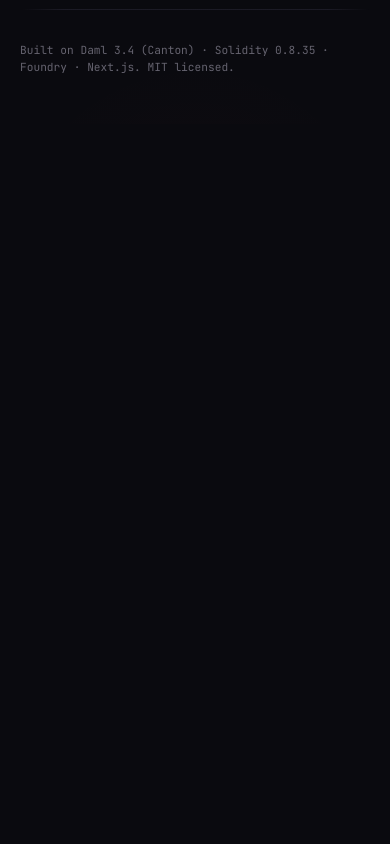
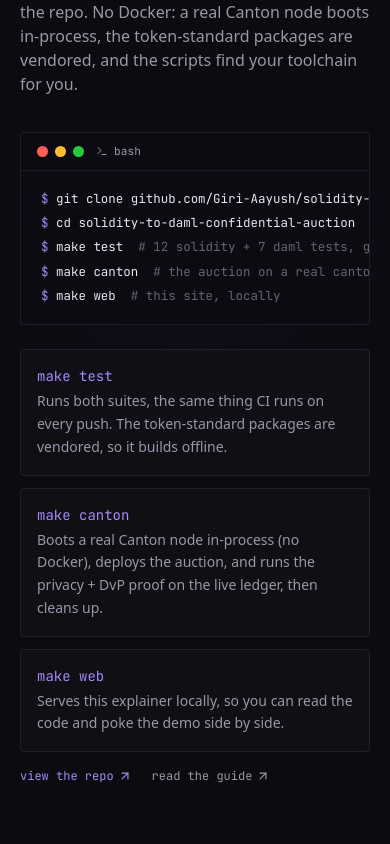
Before and after one commit to Giri-Aayush/solidity-to-daml-confidential-auction, a Next.js app in the folder frontend/: page / in a window 390 px wide. Shown: the part 6560-7404 px from the top of the page. Before the commit the page ends 6684 px from the top, so only its background shows below. Built offline with nearby package versions, Linux system fonts and the light colour scheme; a web font is replaced by a local one.

Commit message:
add a run-it-yourself section to the site
closes the loop from understanding to doing: a terminal block with the
three make commands and a short note on what each one runs, so a visitor
can clone and reproduce everything on the page.

```diff
--- a/frontend/src/app/page.tsx
+++ b/frontend/src/app/page.tsx
@@ -2,6 +2,7 @@
 import { LedgerDemo } from "@/components/ledger-demo";
 import { CodeContrast } from "@/components/code-contrast";
 import { ConceptMap } from "@/components/concept-map";
+import { RunIt } from "@/components/run-it";
 import { SiteFooter } from "@/components/site-footer";
 
 export default function Home() {
@@ -33,6 +34,7 @@
       <CodeContrast />
 
       <ConceptMap />
+      <RunIt />
       <SiteFooter />
     </main>
   );
--- /dev/null
+++ b/frontend/src/components/run-it.tsx
@@ -0,0 +1,101 @@
+import { Terminal, ArrowUpRight } from "lucide-react";
+
+const REPO = "https://github.com/Giri-Aayush/solidity-to-daml-confidential-auction";
+const GUIDE = `${REPO}/blob/main/guide/solidity-to-daml.md`;
+
+const LINES: { cmd: string; note?: string }[] = [
+  { cmd: "git clone github.com/Giri-Aayush/solidity-to-daml-confidential-auction" },
+  { cmd: "cd solidity-to-daml-confidential-auction" },
+  { cmd: "make test", note: "12 solidity + 7 daml tests, green" },
+  { cmd: "make canton", note: "the auction on a real canton node" },
+  { cmd: "make web", note: "this site, locally" },
+];
+
+const STEPS = [
+  {
+    k: "make test",
+    d: "Runs both suites, the same thing CI runs on every push. The token-standard packages are vendored, so it builds offline.",
+  },
+  {
+    k: "make canton",
+    d: "Boots a real Canton node in-process (no Docker), deploys the auction, and runs the privacy + DvP proof on the live ledger, then cleans up.",
+  },
+  {
+    k: "make web",
+    d: "Serves this explainer locally, so you can read the code and poke the demo side by side.",
+  },
+];
+
+export function RunIt() {
+  return (
+    <section id="run" className="border-y border-line bg-bg-sunken/40 py-20">
+      <div className="mx-auto w-full max-w-6xl px-5">
+        <p className="eyebrow mb-4">run it yourself</p>
+        <h2 className="max-w-2xl font-display text-3xl leading-tight sm:text-4xl">
+          From reading about it to{" "}
+          <span className="text-vault">running it</span>, in one command.
+        </h2>
+        <p className="mt-4 max-w-2xl text-muted-foreground">
+          Everything on this page is reproducible from the repo. No Docker: a real
+          Canton node boots in-process, the token-standard packages are vendored, and
+          the scripts find your toolchain for you.
+        </p>
+
+        <div className="mt-9 grid grid-cols-1 gap-6 lg:grid-cols-[1.05fr_0.95fr]">
+          {/* terminal */}
+          <div className="self-start overflow-hidden rounded-md border border-line bg-[#0b0b11]">
+            <div className="flex items-center gap-2 border-b border-line px-4 py-2.5">
+              <span className="dots">
+                <i style={{ background: "#ff5f56" }} />
+                <i style={{ background: "#ffbd2e" }} />
+                <i style={{ background: "#27c93f" }} />
+              </span>
+              <span className="ml-1 flex items-center gap-1.5 font-mono text-[0.7rem] text-muted-foreground">
+                <Terminal className="size-3" /> bash
+              </span>
+            </div>
+            <pre className="overflow-x-auto px-5 py-4 font-mono text-[0.78rem] leading-[1.95]">
+              {LINES.map((l) => (
+                <div key={l.cmd}>
+                  <span className="text-vault">$ </span>
+                  <span className="text-bone">{l.cmd}</span>
+                  {l.note && <span className="text-ink-faint">{"  # " + l.note}</span>}
+                </div>
+              ))}
+            </pre>
+          </div>
+
+          {/* what each command does */}
+          <div className="flex flex-col gap-3">
+            {STEPS.map((s) => (
+              <div key={s.k} className="rounded-md border border-line bg-card/50 p-4">
+                <p className="font-mono text-sm text-vault">{s.k}</p>
+                <p className="mt-1 text-sm leading-relaxed text-muted-foreground">
+                  {s.d}
+                </p>
+              </div>
+            ))}
+            <div className="mt-1 flex flex-wrap gap-5 font-mono text-xs">
+              <a
+                href={REPO}
+                target="_blank"
+                rel="noreferrer"
+                className="inline-flex items-center gap-1 text-vault hover:underline"
+              >
+                view the repo <ArrowUpRight className="size-3.5" />
+              </a>
+              <a
+                href={GUIDE}
+                target="_blank"
+                rel="noreferrer"
+                className="inline-flex items-center gap-1 text-muted-foreground hover:text-bone"
+              >
+                read the guide <ArrowUpRight className="size-3.5" />
+              </a>
+            </div>
+          </div>
+        </div>
+      </div>
+    </section>
+  );
+}
```
